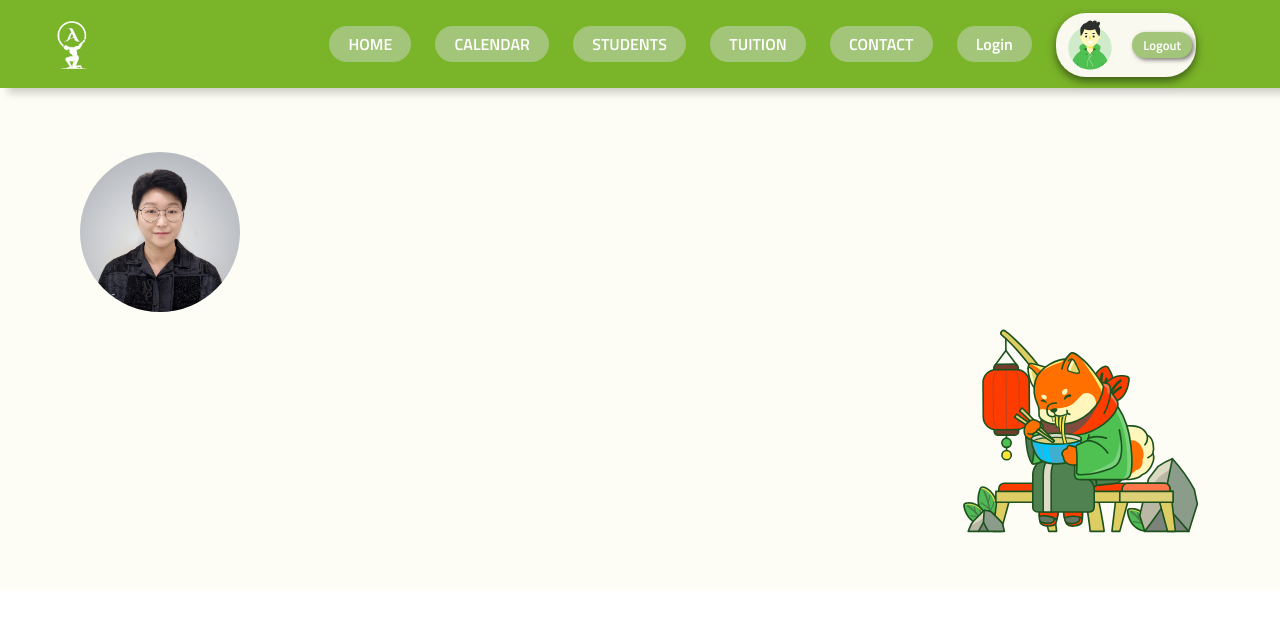
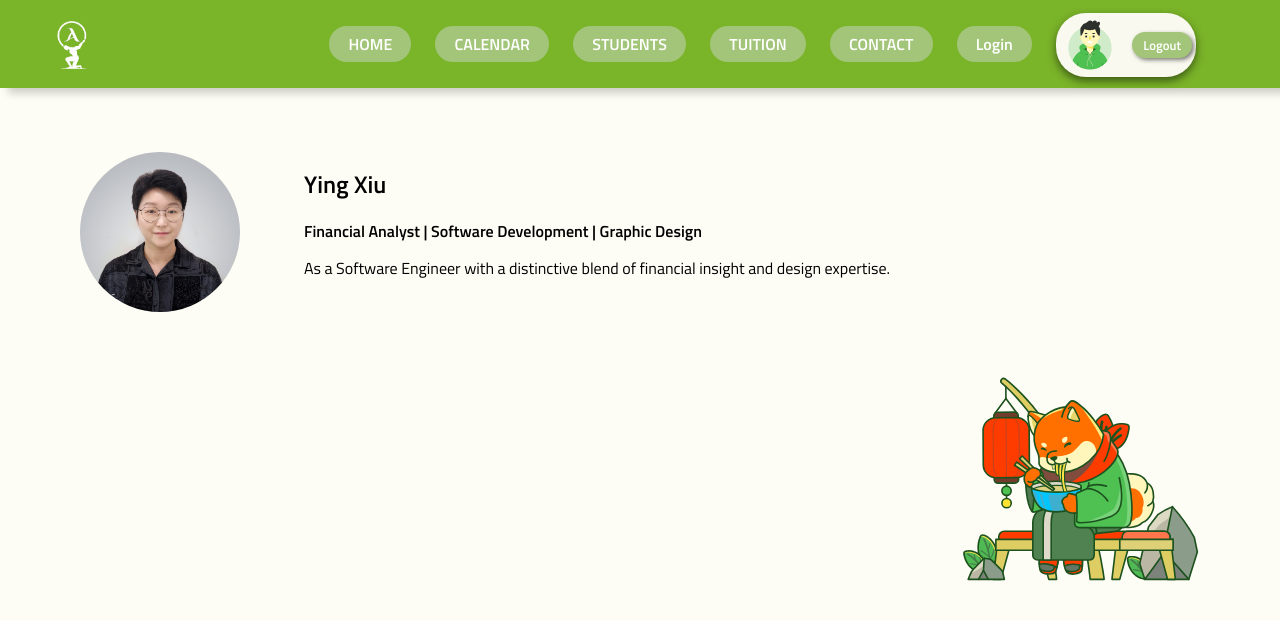
Before and after one commit to badao729/AcademyAtlas_YingXiu, a Next.js app in the folder frontend/: page /about in a window 1280 px wide. Shown: the top 620 px of the page. Built offline with nearby package versions, Linux system fonts and the light colour scheme.

Commit message:
add about part

```diff
--- a/frontend/src/app/(contact)/about/about.scss
+++ b/frontend/src/app/(contact)/about/about.scss
@@ -24,16 +24,36 @@
 
         .ying {
             padding-top: 3.5rem;
+            display: flex;
+            flex-direction: row;
+            padding-bottom: 3rem;
 
             &-img {
-                width: 10rem;
+                width: 160px;
+                width: 160px;
+
                 border-radius: 10rem;
                 cursor: pointer;
 
                 &:hover {
                     box-shadow: 0 4px 8px rgba(0, 0, 0, 0.5);
                 }
+            }
 
+            .intro{
+                display: flex;
+                flex-direction:column;
+                margin-left: 4rem;
+                margin-top: 1rem;
+                >h3{
+                    padding-top: 1rem;
+                    font-size: 1rem;
+                    font-weight: 600;
+                }
+                >h4{
+                    padding-top: 0.8rem;
+                    font-size: 1rem;
+                }
             }
         }
 
--- a/frontend/src/app/(contact)/about/page.js
+++ b/frontend/src/app/(contact)/about/page.js
@@ -13,9 +13,15 @@ const About = () => {
             <Nav />
             <div className="about-body">
                 <div className="ying">
-                    <img className="ying-img anima-scaleUp"
+                    <div><img className="ying-img anima-scaleUp"
                         src="/photo/Ying.jpeg"
-                        alt="logo" />
+                        alt="logo" /></div>
+
+                    <div className="intro">
+                        <h2>Ying Xiu</h2>
+                        <h3>Financial Analyst | Software Development | Graphic Design</h3>
+                        <h4>As a Software Engineer with a distinctive blend of financial insight and design expertise.</h4>
+                    </div>
                 </div>
 
                 <div className="shiba">
```
